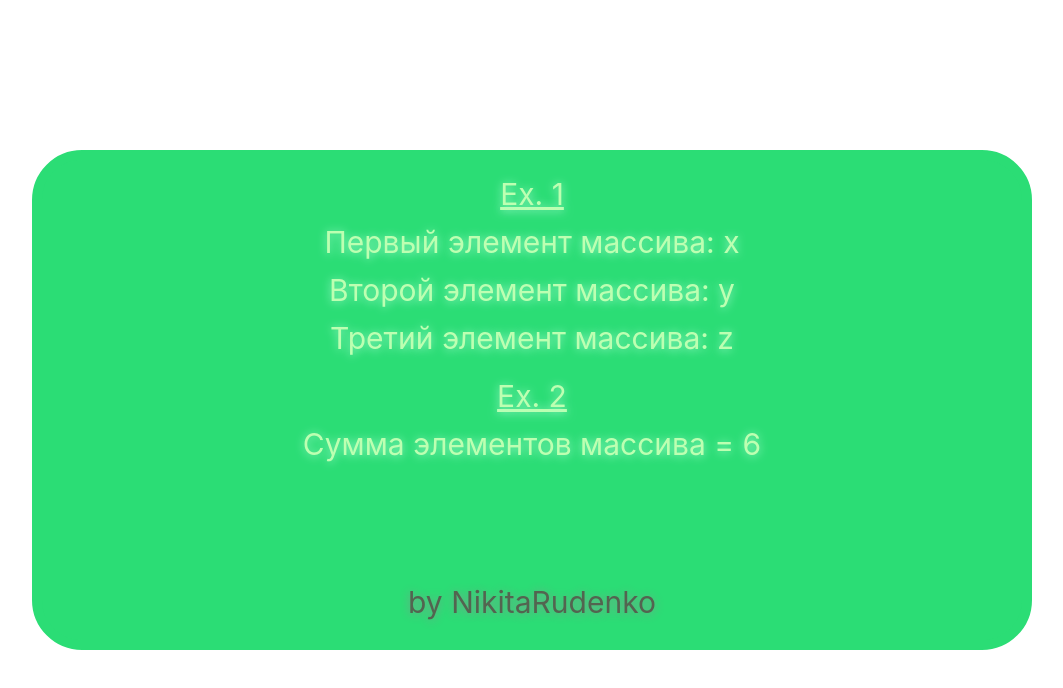
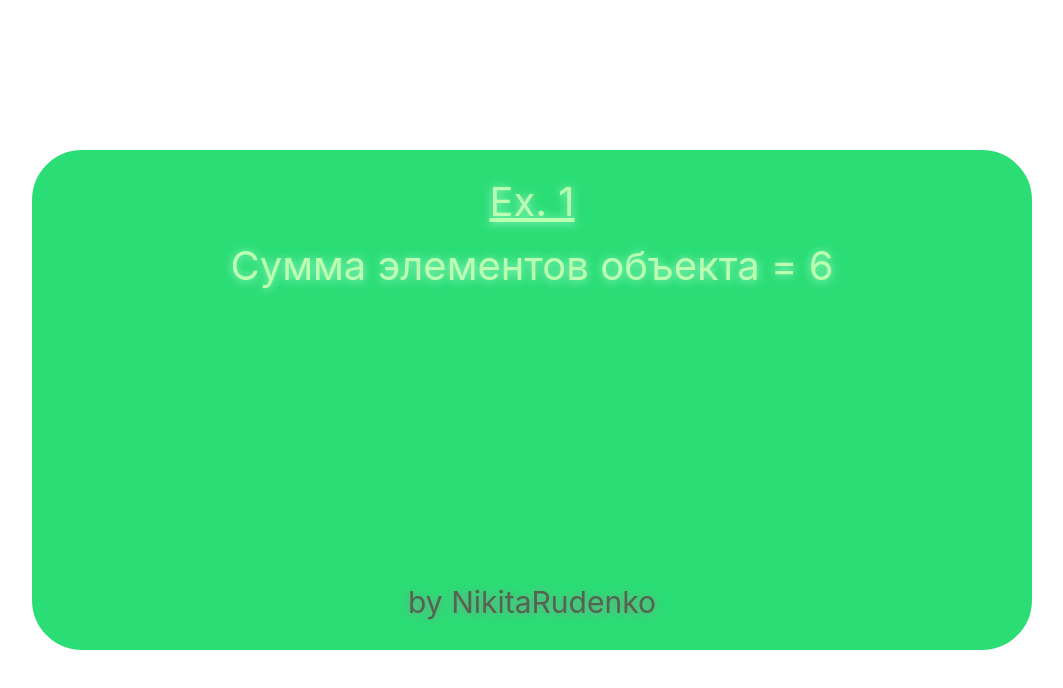
Before and after one commit to nickruden/vue3_base, a Vue app: page / in a window 1280 px wide. Shown: the top 688 px of the page, without its empty margins (0-1063 px from the left). Built offline with nearby package versions, Linux system fonts and the light colour scheme.

Commit message:
Объекты в Vue(Task_8)

```diff
--- a/src/App.vue
+++ b/src/App.vue
@@ -4,10 +4,7 @@
   data() {
 	return {
     //Ex. 1
-		arr1: ['x', 'y', 'z'],
-
-    //Ex. 2
-    arr2: [1, 2, 3],
+    obj: {x: 1, y: 2, z: 3},
 	  }
   }
 }
@@ -17,13 +14,7 @@
     <div id="main">
       <!-- Ex. 1  -->
       <h2>Ex. 1</h2>
-      <p>Первый элемент массива: {{ arr1[0] }} </p>
-      <p>Второй элемент массива: {{ arr1[1] }}</p>
-      <p>Третий элемент массива: {{ arr1[2] }}</p>
-
-      <!-- Ex. 2 -->
-      <h2 id="h2">Ex. 2</h2>
-      <p>Сумма элементов массива = {{ arr2[0] + arr2[1] + arr2[2] }}</p>
+      <p>Сумма элементов объекта = {{ obj.x + obj.y + obj.z }}</p>
 
       <p id="endword">by NikitaRudenko</p>
     </div>
@@ -41,18 +32,15 @@
     text-shadow: 0px 1px 10px rgb(160, 248, 207);
   }
   #main p,  #main h2{
-    font-size: 30px;
+    font-size: 40px;
   }
   #main h2{
     margin-top: 10px;
     text-decoration: underline;
   }
-  #h2{
-    margin-top: 20px;
-  }
   #main #endword{
     font-size: 30px;
-    margin-top: 110px;
+    margin-top: 280px;
     color: rgb(83, 100, 80);
     text-shadow: 0px 1px 10px rgb(128, 151, 141);
   }
```
